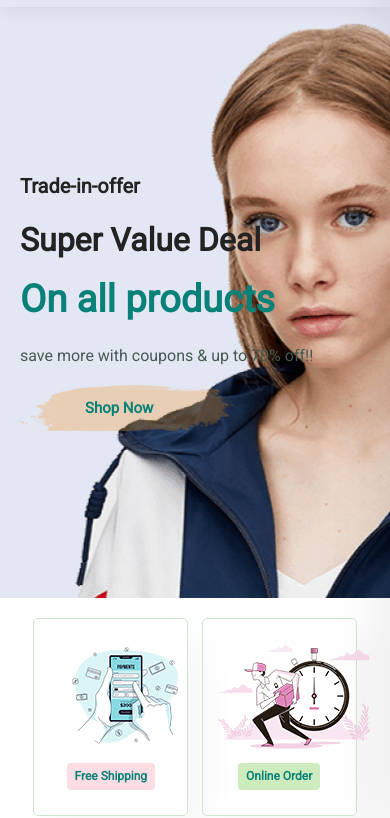
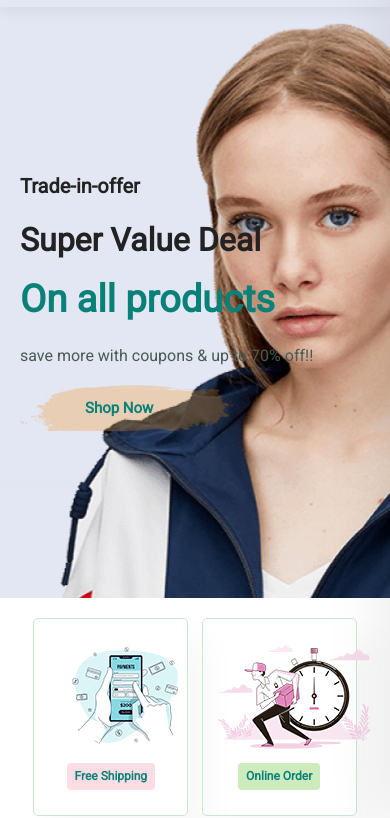
Before and after one commit to kvishal2706/Cara-Ecommerce-Website, a plain HTML site: page index.html in a window 390 px wide. Shown: the part 57-875 px from the top of the page. Drawn offline with Linux system fonts and the light colour scheme; a web font is replaced by a local one.

Commit message:
change in bg image

```diff
--- a/style.css
+++ b/style.css
@@ -973,7 +973,7 @@ footer a:hover{
     }
     #hero{
         padding: 0 20px;
-        background-position: top 18% right 32%;
+        background-position: top 18% right 31%;
 
     }
     #feature{
```
